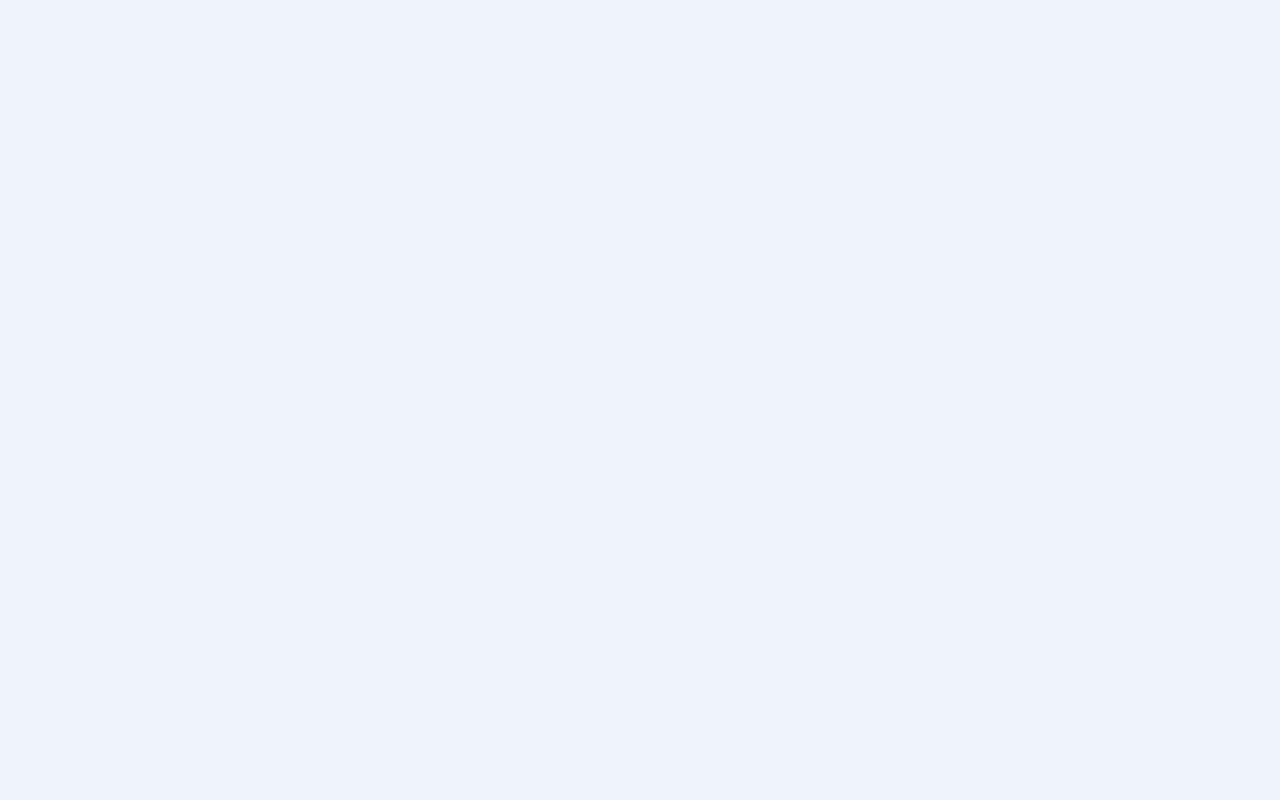
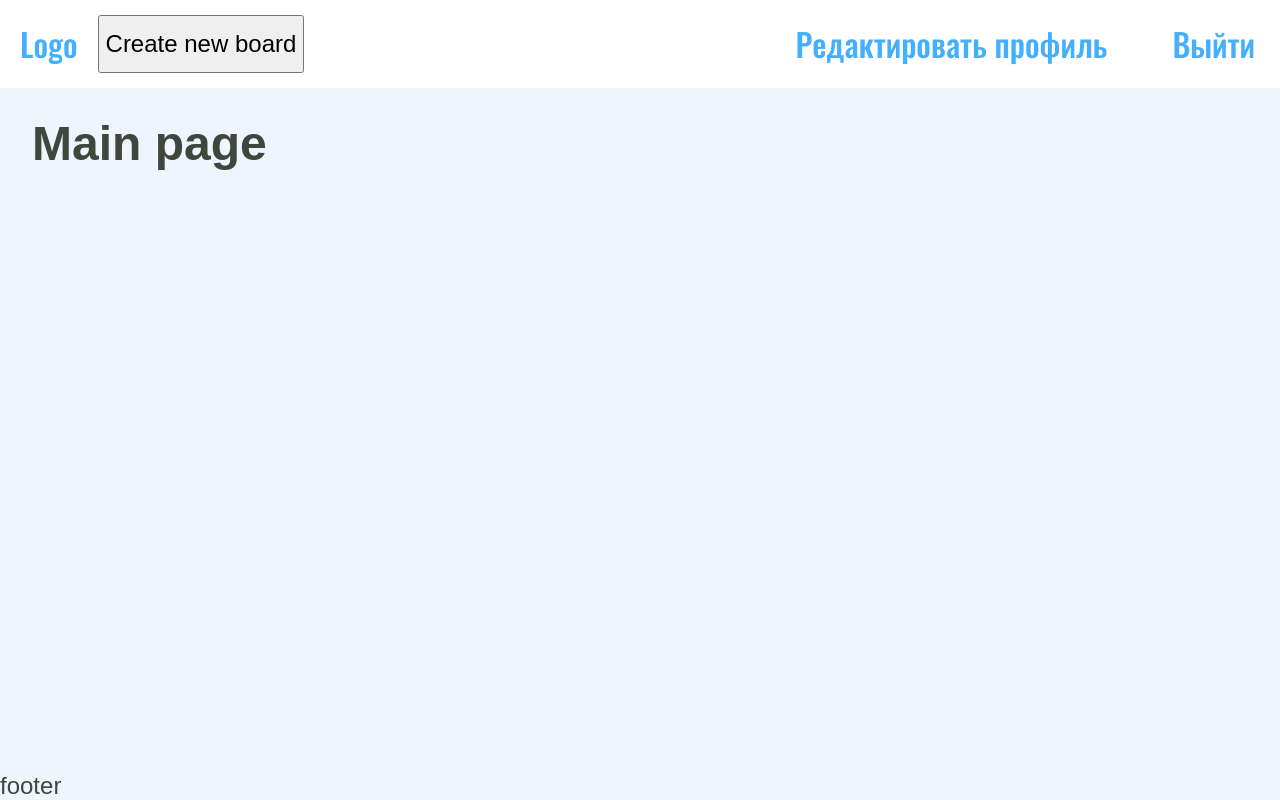
Before and after one commit to dino19981/RSS-project-management-app, a React (Create React App) app: page / in a window 1280 px wide. Built offline with nearby package versions, Linux system fonts and the light colour scheme.

Commit message:
feat: add MainPage component

```diff
--- a/src/App.tsx
+++ b/src/App.tsx
@@ -1,5 +1,15 @@
+import MainPage from './pages/mainPage/MainPage';
+import { BrowserRouter, Routes, Route } from 'react-router-dom';
+import { AppRoutes } from './config/const';
+
 function App() {
-  return <div className="App"></div>;
+  return (
+    <BrowserRouter>
+      <Routes>
+        <Route path={AppRoutes.MAIN} element={<MainPage />} />
+      </Routes>
+    </BrowserRouter>
+  );
 }
 
 export default App;
--- /dev/null
+++ b/src/pages/mainPage/MainPage.tsx
@@ -0,0 +1,15 @@
+import Header from '../../components/header/Header';
+
+export default function MainPage() {
+  return (
+    <>
+      <Header />
+      <main className="main">
+        <div className="container">
+          <h1>Main page</h1>
+        </div>
+      </main>
+      <footer className="footer">footer</footer>
+    </>
+  );
+}
```
